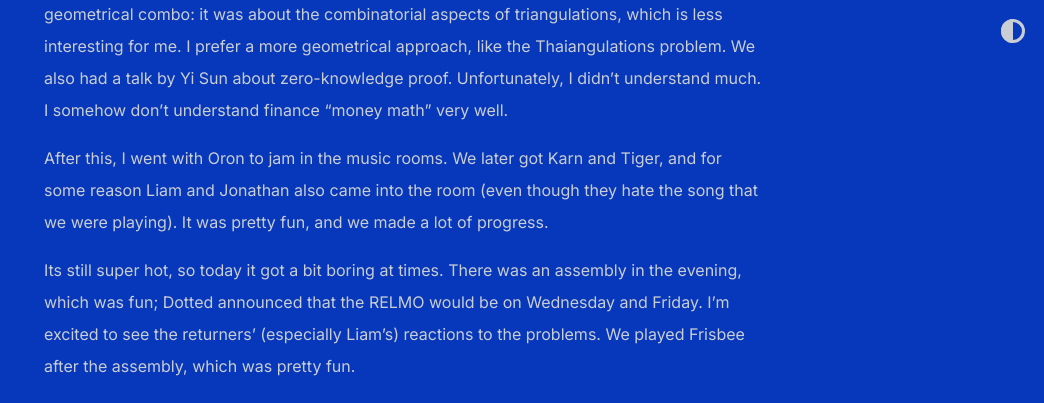
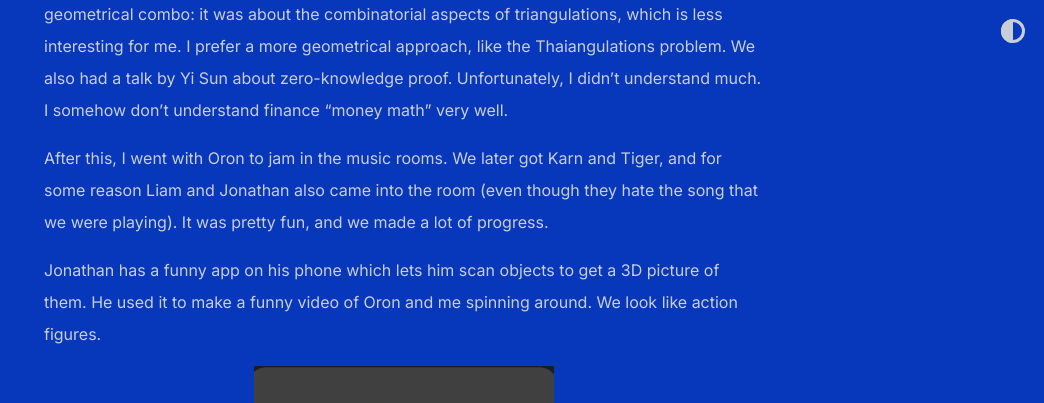
Before and after one commit to shihankanungo/shihankanungo.github.io, a Jekyll site: the page built from mop.md, in a window 1280 px wide and 1400 px high, scrolled down 17860 px. Shown: the top 403 px of the window, without its empty margins (236-1280 px from the left). Built offline with Jekyll 4.4.1, drawn with Linux system fonts in a browser that asks for light colours; some of the changed text lies outside the part shown.

Commit message:
Update mop.md

```diff
--- a/mop.md
+++ b/mop.md
@@ -227,6 +227,10 @@ Today we had a class called “A fun problem” by Alex Song, which was an Euler
 
 After this, I went with Oron to jam in the music rooms. We later got Karn and Tiger, and for some reason Liam and Jonathan also came into the room (even though they hate the song that we were playing). It was pretty fun, and we made a lot of progress.
 
+Jonathan has a funny app on his phone which lets him scan objects to get a 3D picture of them. He used it to make a funny video of Oron and me spinning around. We look like action figures.
+
+<p align="center"><img src="/images/mop13b.png" width="300"/> </p>
+
 Its still super hot, so today it got a bit boring at times. There was an assembly in the evening, which was fun; Dotted announced that the RELMO would be on Wednesday and Friday. I’m excited to see the returners’ (especially Liam's) reactions to the problems. We played Frisbee after the assembly, which was pretty fun.
 
 David Fox is organizing Mafia, which is starting tonight; I’m a “town vigilante”, which means that I get to kill people! (not irl of course).
@@ -236,10 +240,6 @@ David Fox is organizing Mafia, which is starting tonight; I’m a “town vigila
 Catherine Xu is making a digraph of students at MOP and their crushes, but it turns out that all 38 responses to the form so far are trolls. One of them was “everyone” likes “Alexander Wang”.
 
 <p align="center"><img src="/images/mop13a.png" width="400"/> <br> <span style="color: gray"> Catherine Xu </span> </p>
-
-Jonathan has a funny app on his phone which lets him scan objects to get a 3D picture of them. He used it to make a funny video of Oron and me spinning around. We look like action figures.
-
-<p align="center"><img src="/images/mop13b.png" width="300"/> </p>
 
 Karn Chutinan is a fun person to talk to. He somehow knew “Combination Pizza Hut and Taco Bell” from before MOP, and he also plays improv piano like Oron does. His playing is extremely funny (you heard that right $mdash; piano playing _can_ be funny). He sometimes self-deprecates though, and he is a bit moody sometimes.
 
```
